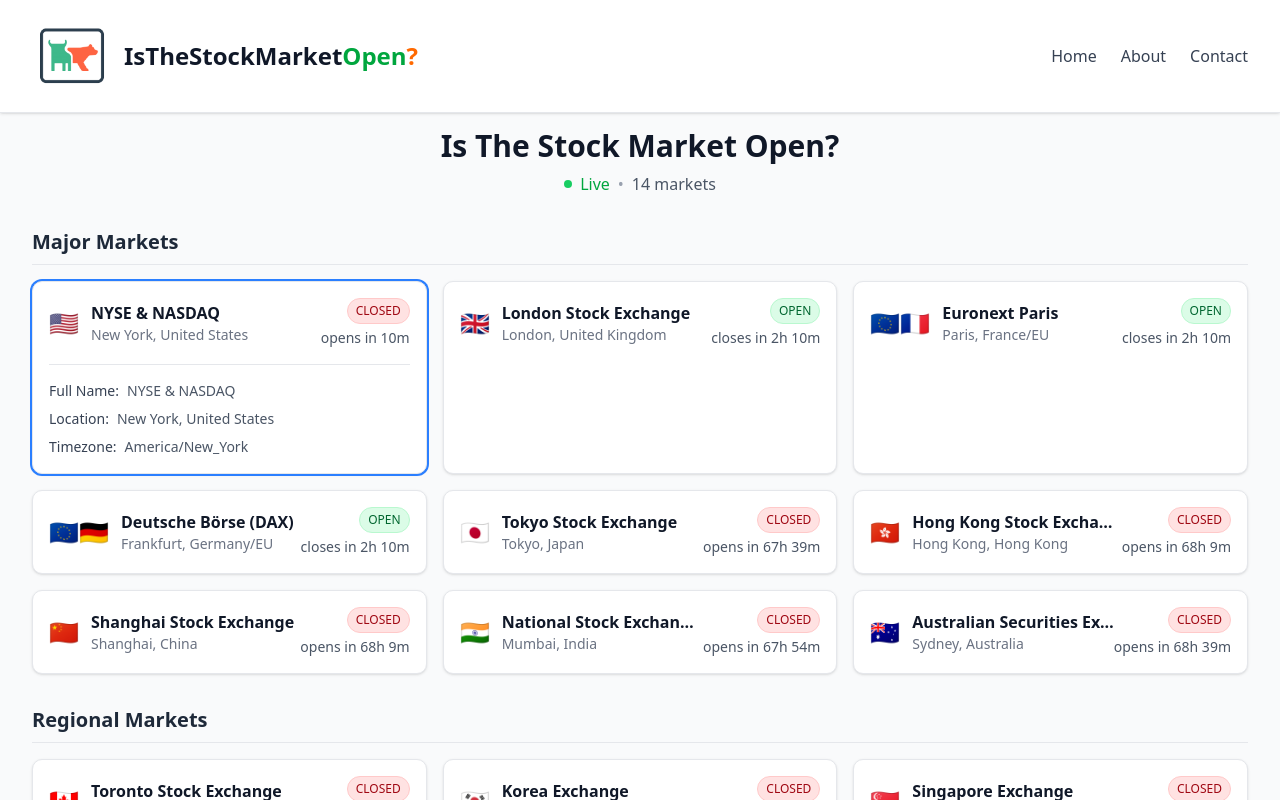
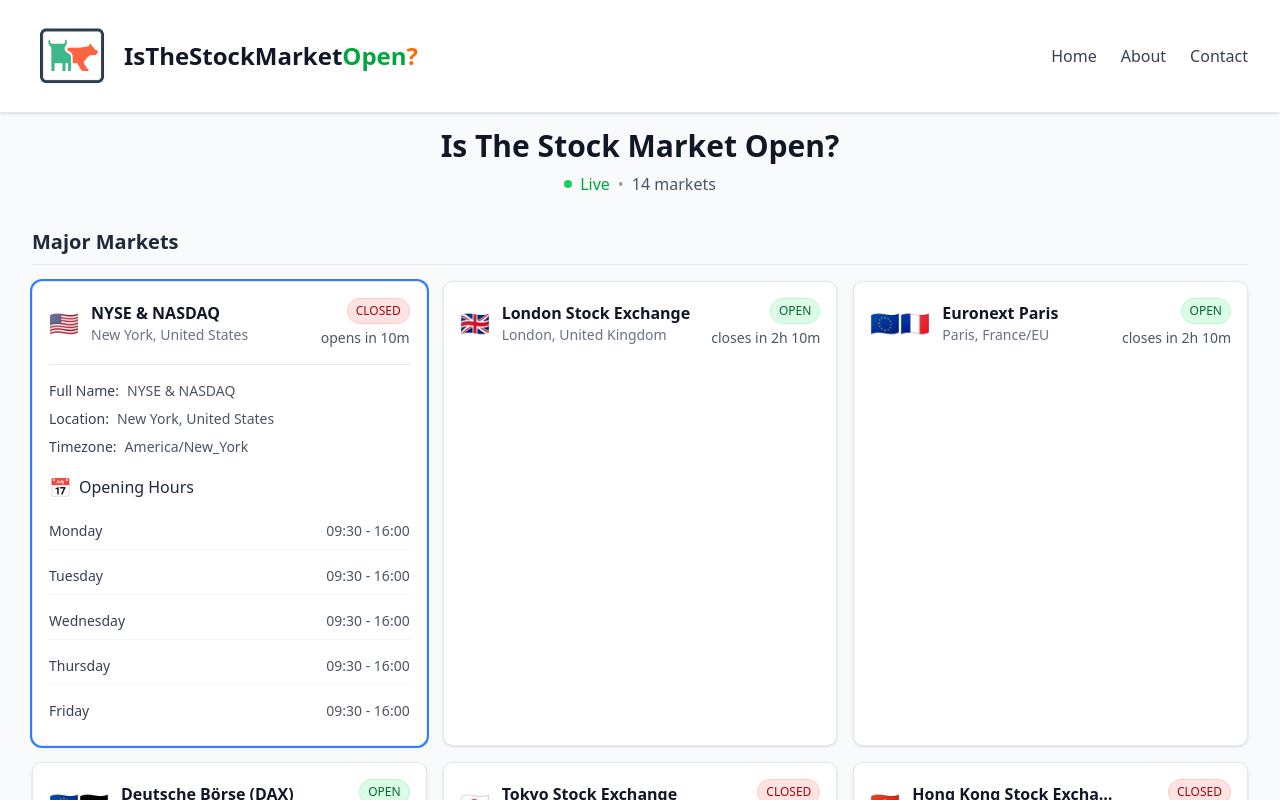
Before and after one commit to BuzzHeatDev/itsmo, a Next.js app: page / in a window 1280 px wide. Both pictures are taken after a click on the button 229 px from the left and 323 px from the top of the page. Shown: the top 800 px of the page. Built offline with nearby package versions, Linux system fonts and the light colour scheme; no server answers; the database is empty.

Commit message:
Add opening hours display to market cards - Display daily opening hours in expanded market cards with clean HH:MM time format - Remove accordion component to avoid conflicts with card expansion - Add CSS animations for smooth transitions - Update package.json with new dependencies

```diff
--- a/app/components/market-grid.tsx
+++ b/app/components/market-grid.tsx
@@ -182,6 +182,7 @@
                     key={market.id}
                     market={market}
                     status={displayStatus}
+                    sessions={sessions.filter(s => s.market_id === market.id)}
                     isExpanded={expandedMarket === market.id}
                     onToggleExpand={() => handleToggleExpand(market.id)}
                   />
--- a/app/components/ui/market-card.tsx
+++ b/app/components/ui/market-card.tsx
@@ -1,15 +1,17 @@
 'use client';
 
-import { Market, MarketStatusResult } from '@/lib/types/market';
+import { Market, MarketStatusResult, Session } from '@/lib/types/market';
+import { OpeningHours } from './opening-hours';
 
 interface MarketCardProps {
   market: Market;
   status: MarketStatusResult;
+  sessions: Session[];
   isExpanded?: boolean;
   onToggleExpand?: () => void;
 }
 
-export function MarketCard({ market, status, isExpanded = false, onToggleExpand }: MarketCardProps) {
+export function MarketCard({ market, status, sessions, isExpanded = false, onToggleExpand }: MarketCardProps) {
   // Determine status color and style
   const getStatusStyle = (marketStatus: string) => {
     switch (marketStatus) {
@@ -83,6 +85,7 @@
       {/* Expanded content */}
       {isExpanded && (
         <div className="mt-4 pt-4 border-t border-gray-200">
+          <div className="space-y-4">
             <div className="space-y-2">
               <div className="text-sm">
                 <span className="font-medium text-gray-700">Full Name:</span>
@@ -103,6 +106,10 @@
                 </div>
               )}
             </div>
+
+            {/* Opening Hours Accordion */}
+            <OpeningHours sessions={sessions} />
+          </div>
         </div>
       )}
     </div>
--- /dev/null
+++ b/app/components/ui/opening-hours.tsx
@@ -0,0 +1,60 @@
+'use client';
+
+import { Session } from '@/lib/types/market';
+
+interface OpeningHoursProps {
+  sessions: Session[];
+  className?: string;
+}
+
+const WEEKDAYS = [
+  'Sunday',
+  'Monday',
+  'Tuesday',
+  'Wednesday',
+  'Thursday',
+  'Friday',
+  'Saturday'
+];
+
+export function OpeningHours({ sessions, className }: OpeningHoursProps) {
+  // Sort sessions by weekday (0-6)
+  const sortedSessions = [...sessions].sort((a, b) => a.weekday - b.weekday);
+
+  const formatTime = (time: string) => {
+    if (!time) return 'N/A';
+    // Extract just the HH:MM part from the time string
+    return time.substring(0, 5);
+  };
+
+  return (
+    <div className={className}>
+      <div className="space-y-3">
+        <div className="flex items-center space-x-2">
+          <span className="text-lg">📅</span>
+          <h4 className="font-medium text-gray-800">Opening Hours</h4>
+        </div>
+
+        <div className="space-y-2 text-sm">
+          {sortedSessions.map((session) => (
+            <div key={session.weekday} className="flex items-center justify-between py-2 border-b border-gray-100 last:border-b-0">
+              <span className="font-medium text-gray-700 min-w-[80px]">
+                {WEEKDAYS[session.weekday]}
+              </span>
+              <div className="text-right text-gray-600">
+                <div className="font-medium">
+                  {formatTime(session.open_time)} - {formatTime(session.close_time)}
+                </div>
+                {session.has_lunch_break && session.lunch_open_time && session.lunch_close_time && (
+                  <div className="text-xs text-gray-500">
+                    Lunch: {formatTime(session.lunch_open_time)} - {formatTime(session.lunch_close_time)}
+                  </div>
+                )}
+              </div>
+            </div>
+          ))}
+        </div>
+      </div>
+    </div>
+  );
+}
--- a/app/globals.css
+++ b/app/globals.css
@@ -120,3 +120,31 @@
     @apply bg-background text-foreground;
   }
 }
+
+@layer utilities {
+  .animate-accordion-down {
+    animation: accordion-down 0.2s ease-out;
+  }
+
+  .animate-accordion-up {
+    animation: accordion-up 0.2s ease-out;
+  }
+}
+
+@keyframes accordion-down {
+  from {
+    height: 0;
+  }
+  to {
+    height: var(--radix-accordion-content-height);
+  }
+}
+
+@keyframes accordion-up {
+  from {
+    height: var(--radix-accordion-content-height);
+  }
+  to {
+    height: 0;
+  }
+}
--- a/package.json
+++ b/package.json
@@ -12,6 +12,8 @@
     "preinstall": "echo '⚠️  This project is locked to Next.js 14.2.5 and React 18.3.1. Do not upgrade these packages.'"
   },
   "dependencies": {
+    "@radix-ui/react-accordion": "1.2.12",
+    "@radix-ui/react-icons": "1.3.2",
     "@radix-ui/react-slot": "^1.2.3",
     "@supabase/supabase-js": "^2.55.0",
     "@vercel/analytics": "1.5.0",
```
Also changed, not shown: 1 other file (tests, documents, lock files or other folders). Lines whose indentation alone changed are shown as unchanged.
